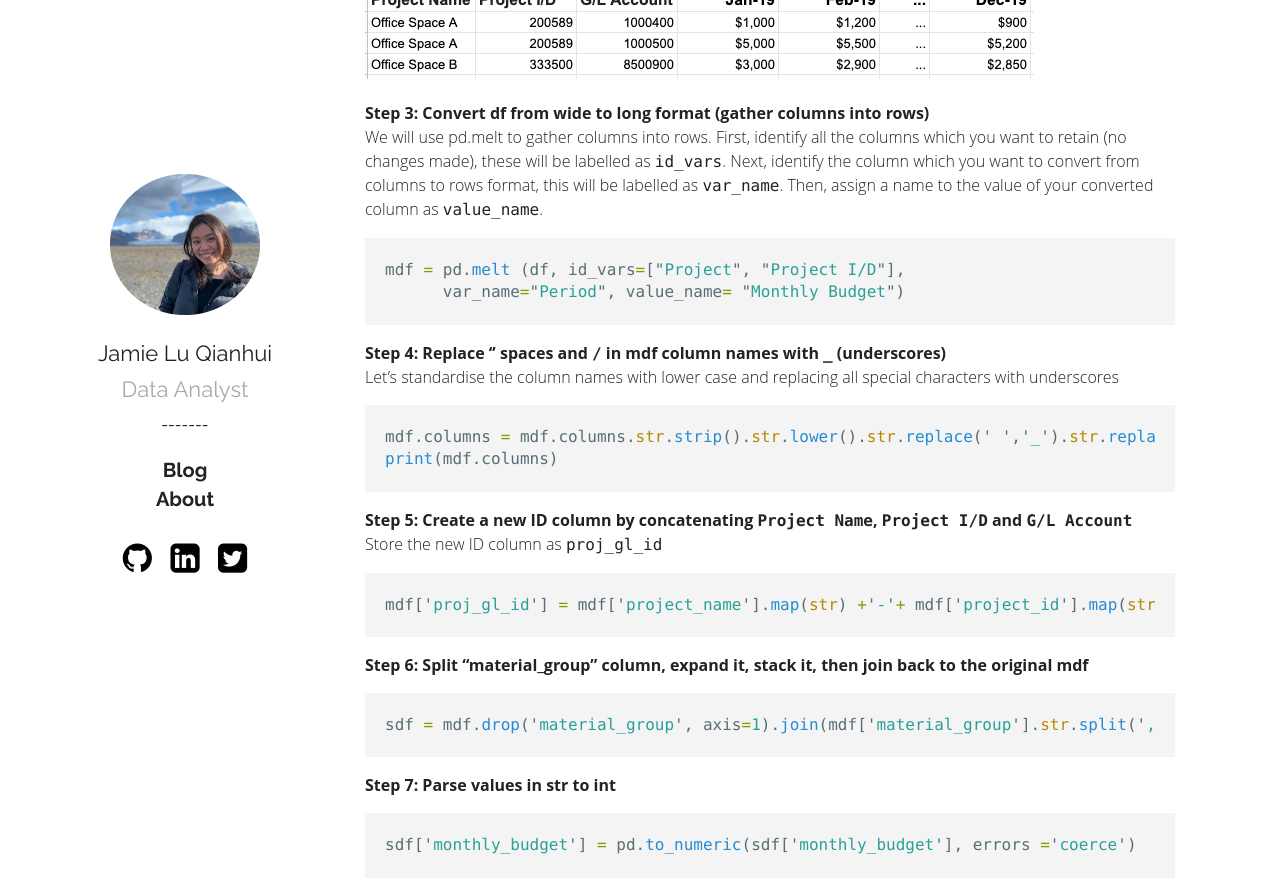
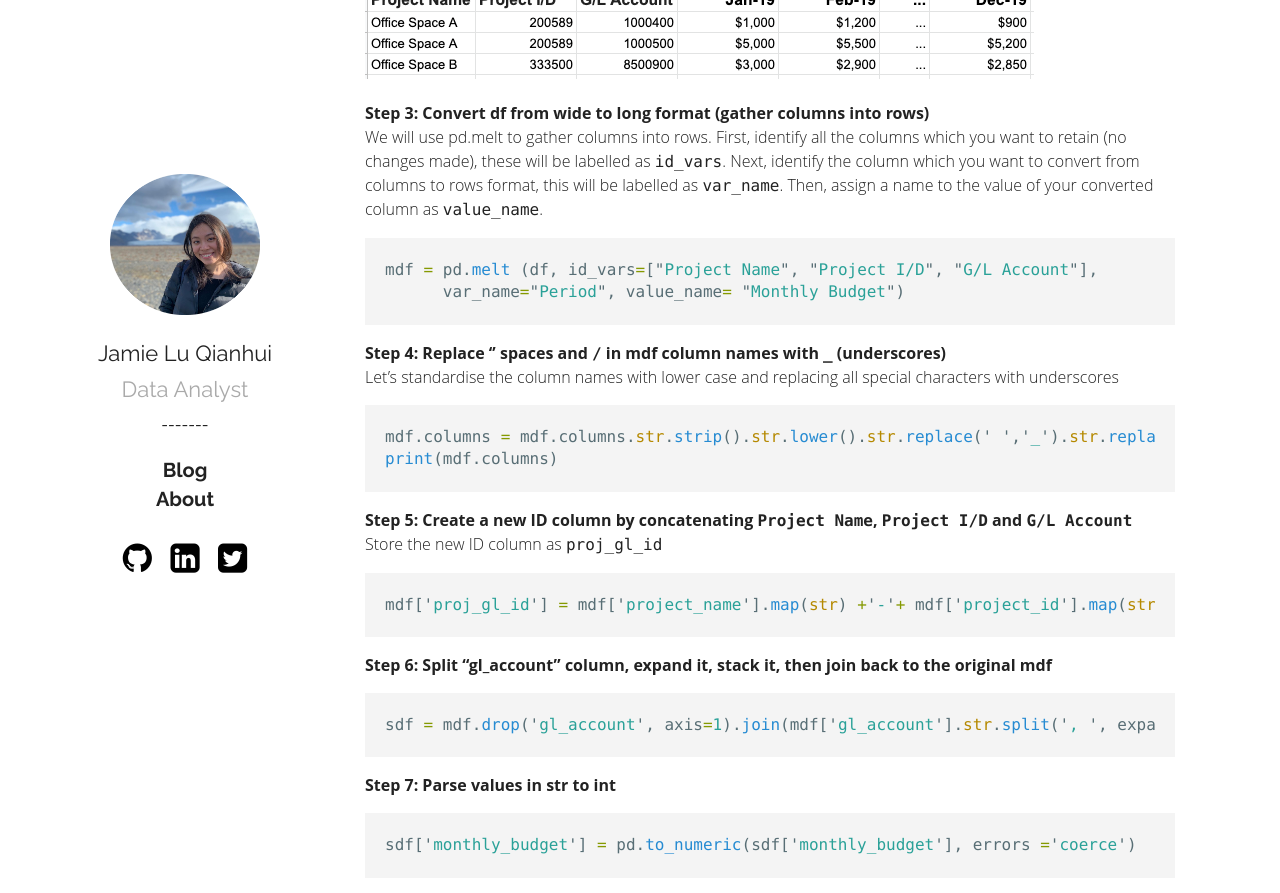
Before and after one commit to jamieqianhui/jamieqianhui.github.io, a Jekyll site: the page built from _posts/2019-06-04-Data-Wrangling-using-Python.markdown, in a window 1280 px wide and 900 px high, scrolled down 535 px. Shown: the top 893 px of the window. Built offline with Jekyll 4.4.1, drawn with Linux system fonts in a browser that asks for light colours.

Commit message:
minor edit to post

````diff
--- a/_posts/2019-06-04-Data-Wrangling-using-Python.markdown
+++ b/_posts/2019-06-04-Data-Wrangling-using-Python.markdown
@@ -25,7 +25,7 @@ Let's take the dataframe of your monthly budget excel sheet (in wide format) to
 We will use pd.melt to gather columns into rows. First, identify all the columns which you want to retain (no changes made), these will be labelled as `id_vars`. Next, identify the column which you want to convert from columns to rows format, this will be labelled as `var_name`.
 Then, assign a name to the value of your converted column as `value_name`.
 ```python
-mdf = pd.melt (df, id_vars=["Project", "Project I/D"],
+mdf = pd.melt (df, id_vars=["Project Name", "Project I/D", "G/L Account"],
 	  var_name="Period", value_name= "Monthly Budget")
 ```
 
@@ -41,9 +41,9 @@ Store the new ID column as `proj_gl_id`
 ```python
 mdf['proj_gl_id'] = mdf['project_name'].map(str) +'-'+ mdf['project_id'].map(str) + '-' + mdf['gl_account'].map(str)
 ```
-**Step 6: Split "material_group" column, expand it, stack it, then join back to the original mdf**
+**Step 6: Split "gl_account" column, expand it, stack it, then join back to the original mdf**
 ```python
-sdf = mdf.drop('material_group', axis=1).join(mdf['material_group'].str.split(', ', expand=True).stack().reset_index(level=1, drop=True).rename('material_grp'))
+sdf = mdf.drop('gl_account', axis=1).join(mdf['gl_account'].str.split(', ', expand=True).stack().reset_index(level=1, drop=True).rename('gl_account'))
 ```
 **Step 7: Parse values in str to int**
 ```python
````
